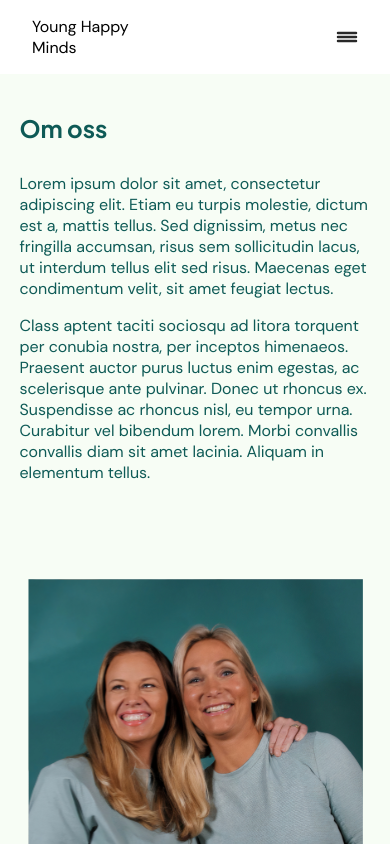
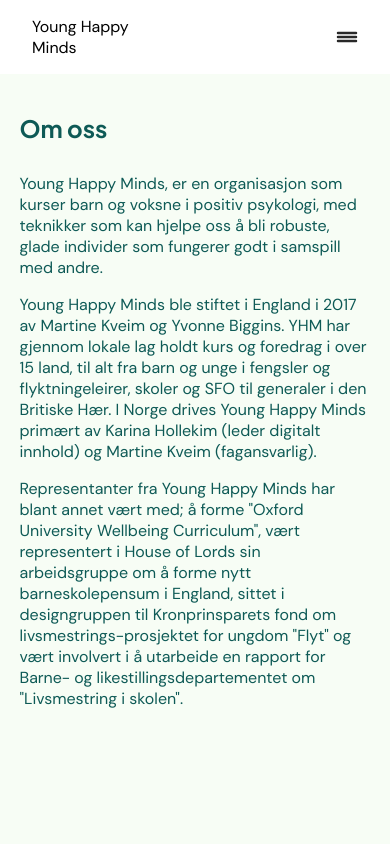
Before and after one commit to TrymVei/Young-Happy-Minds, a Next.js app in the folder yhm/: page /about in a window 390 px wide. Shown: the top 844 px of the page. Built offline with nearby package versions, Linux system fonts and the light colour scheme.

Commit message:
fix: changed order on about mobile and added text

```diff
--- a/yhm/src/srcPages/about/ingress/ingress.module.css
+++ b/yhm/src/srcPages/about/ingress/ingress.module.css
@@ -6,7 +6,7 @@
 .about__flex {
   display: flex;
   justify-content: space-between;
-  gap: 5rem;
+  gap: 10rem;
 }
 
 @media (max-width: 1250px) {
--- a/yhm/src/srcPages/about/ingress/ingress.tsx
+++ b/yhm/src/srcPages/about/ingress/ingress.tsx
@@ -8,19 +8,26 @@
           <div>
             <h2>Om oss</h2>
             <p>
-              Lorem ipsum dolor sit amet, consectetur adipiscing elit. Etiam eu
-              turpis molestie, dictum est a, mattis tellus. Sed dignissim, metus
-              nec fringilla accumsan, risus sem sollicitudin lacus, ut interdum
-              tellus elit sed risus. Maecenas eget condimentum velit, sit amet
-              feugiat lectus.
+              Young Happy Minds, er en organisasjon som kurser barn og voksne i
+              positiv psykologi, med teknikker som kan hjelpe oss å bli robuste,
+              glade individer som fungerer godt i samspill med andre.
             </p>
             <p>
-              Class aptent taciti sociosqu ad litora torquent per conubia
-              nostra, per inceptos himenaeos. Praesent auctor purus luctus enim
-              egestas, ac scelerisque ante pulvinar. Donec ut rhoncus ex.
-              Suspendisse ac rhoncus nisl, eu tempor urna. Curabitur vel
-              bibendum lorem. Morbi convallis convallis diam sit amet lacinia.
-              Aliquam in elementum tellus.
+              Young Happy Minds ble stiftet i England i 2017 av Martine Kveim og
+              Yvonne Biggins. YHM har gjennom lokale lag holdt kurs og foredrag
+              i over 15 land, til alt fra barn og unge i fengsler og
+              flyktningeleirer, skoler og SFO til generaler i den Britiske Hær.
+              I Norge drives Young Happy Minds primært av Karina Hollekim (leder
+              digitalt innhold) og Martine Kveim (fagansvarlig).
+            </p>
+            <p>
+              Representanter fra Young Happy Minds har blant annet vært med; å
+              forme "Oxford University Wellbeing Curriculum", vært representert
+              i House of Lords sin arbeidsgruppe om å forme nytt
+              barneskolepensum i England, sittet i designgruppen til
+              Kronprinsparets fond om livsmestrings-prosjektet for ungdom "Flyt"
+              og vært involvert i å utarbeide en rapport for Barne- og
+              likestillingsdepartementet om "Livsmestring i skolen".{' '}
             </p>
           </div>
           <div>
--- a/yhm/src/srcPages/about/karina/karina.module.css
+++ b/yhm/src/srcPages/about/karina/karina.module.css
@@ -11,6 +11,7 @@
 @media (max-width: 1250px) {
   .karina {
     flex-direction: column;
+    gap: 1rem;
   }
 
   .karina img {
@@ -18,6 +19,6 @@
     margin: auto;
     width: 335px;
     height: auto;
-    order: 2;
+    order: -1;
   }
 }
--- a/yhm/src/srcPages/about/martine/martine.module.css
+++ b/yhm/src/srcPages/about/martine/martine.module.css
@@ -8,6 +8,7 @@
 @media (max-width: 1250px) {
   .martine {
     flex-direction: column;
+    gap: 1rem;
   }
 
   .martine img {
@@ -15,5 +16,6 @@
     margin: auto;
     width: 335px;
     height: auto;
+    order: -1;
   }
 }
```
